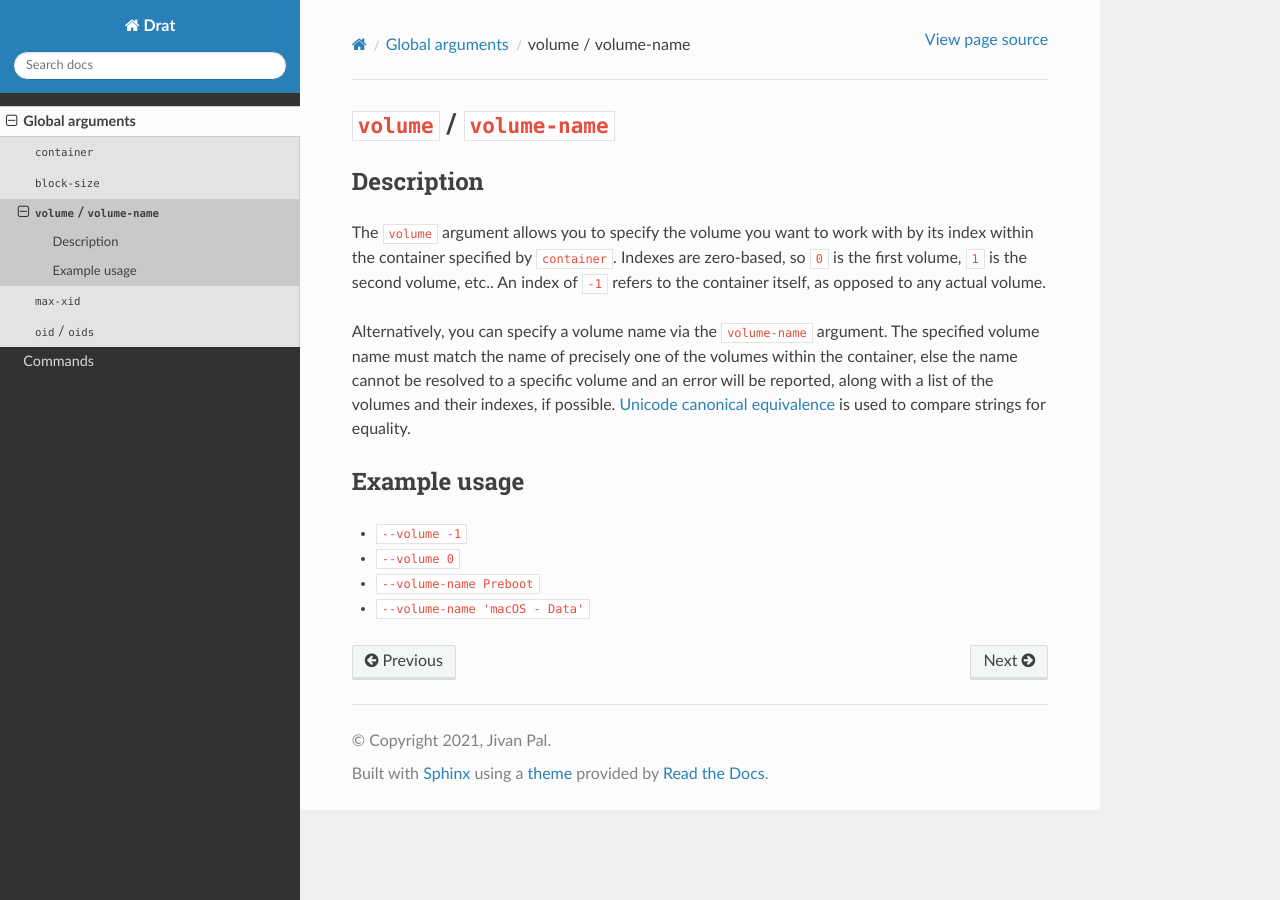
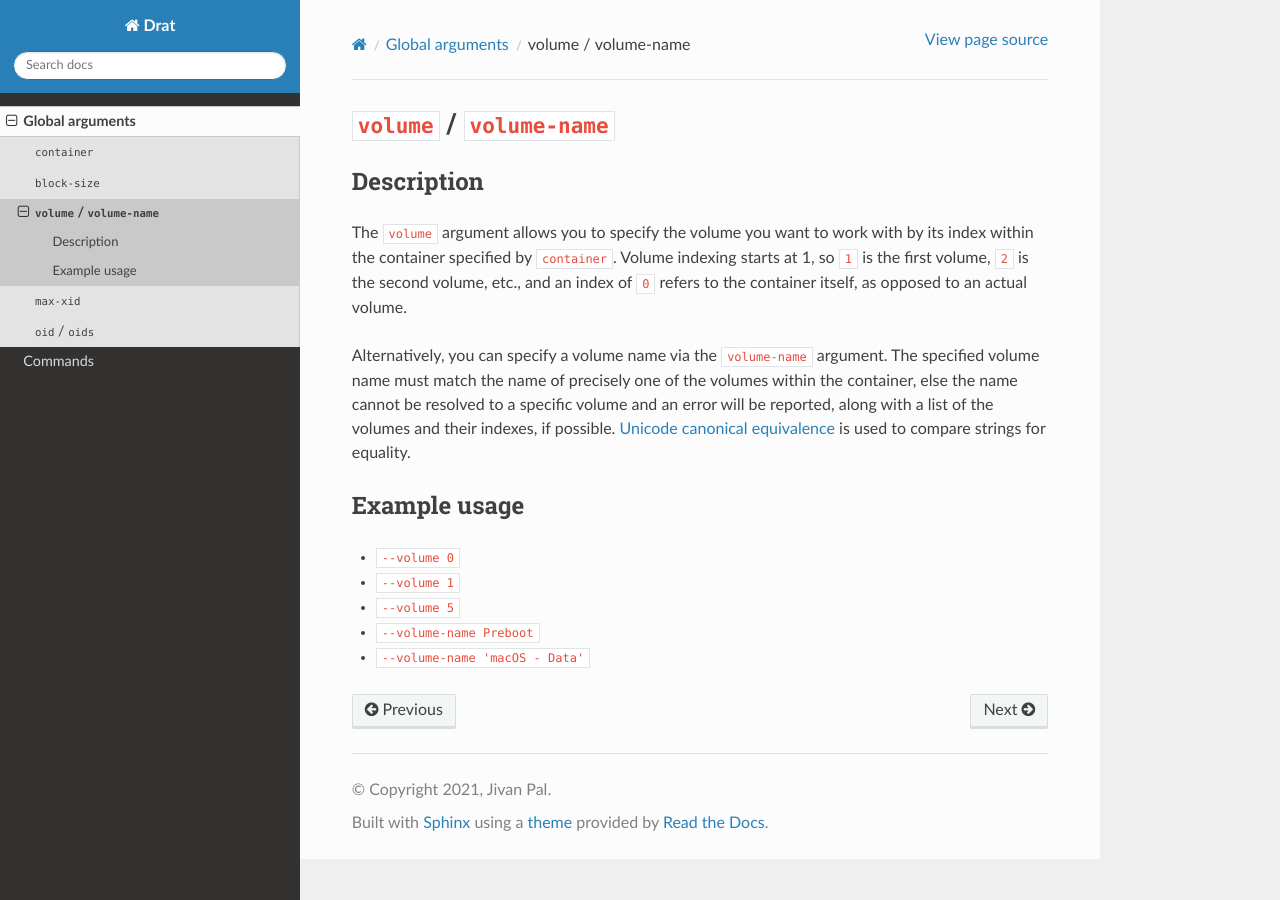
Before and after one commit to jivanpal/drat, a Sphinx documentation site: the page built from docs/global-arguments/volume.md, in a window 1280 px wide. Built offline with Sphinx 7.4.7 and the Read the Docs theme 2.0.0, drawn with Linux system fonts in a browser that asks for light colours; cross-references to code outside the pages are shown as plain code.

Commit message:
Make `--volume` 1-indexed
to match `diskutil list` and Linux partition numbering scheme. Update examples and defaults to match new behaviour.

```diff
--- a/docs/global-arguments/volume.md
+++ b/docs/global-arguments/volume.md
@@ -6,9 +6,9 @@
 
 The {argument}`volume` argument allows you to specify the volume you want to
 work with by its index within the container specified by {argument}`container`.
-Indexes are zero-based, so `0` is the first volume, `1` is the second volume,
-etc.. An index of `-1` refers to the container itself, as opposed to any actual
-volume.
+Volume indexing starts at 1, so `1` is the first volume, `2` is the second
+volume, etc., and an index of `0` refers to the container itself, as opposed to
+an actual volume.
 
 Alternatively, you can specify a volume name via the {argument}`volume-name`
 argument. The specified volume name must match the name of precisely one of the
@@ -19,7 +19,8 @@ is used to compare strings for equality.
 
 ## Example usage
 
-- `--volume -1`
 - `--volume 0`
+- `--volume 1`
+- `--volume 5`
 - `--volume-name Preboot`
 - `--volume-name 'macOS - Data'`
```
Also changed, not shown: docs/commands/explore-fs-tree.md (+1 -1 lines), docs/commands/explore-fs.md (+2 -2 lines), docs/commands/explore-omap-tree.md (+2 -2 lines), docs/commands/recover.md (+1 -1 lines), docs/commands/resolve-virtual-oids.md (+4 -4 lines).
